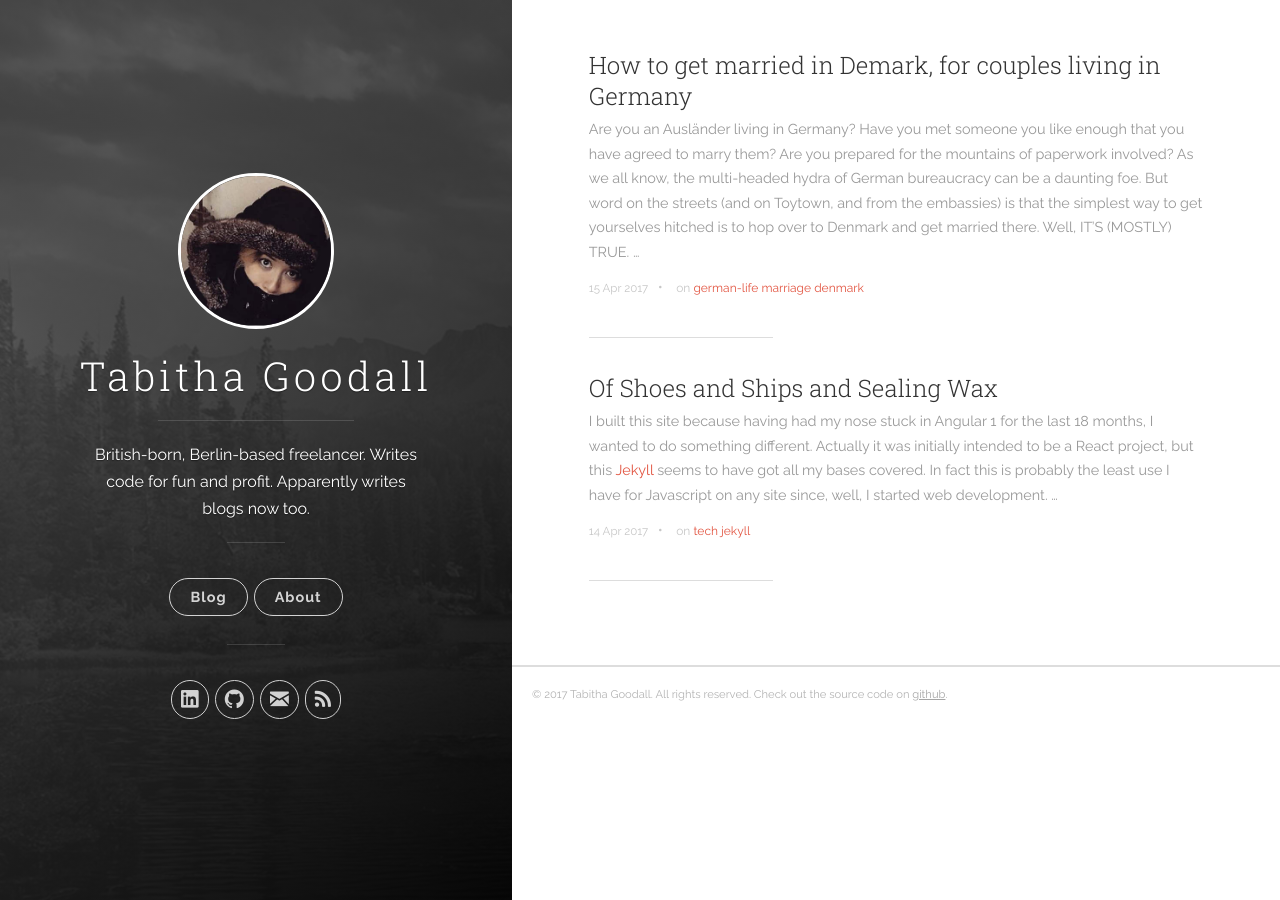
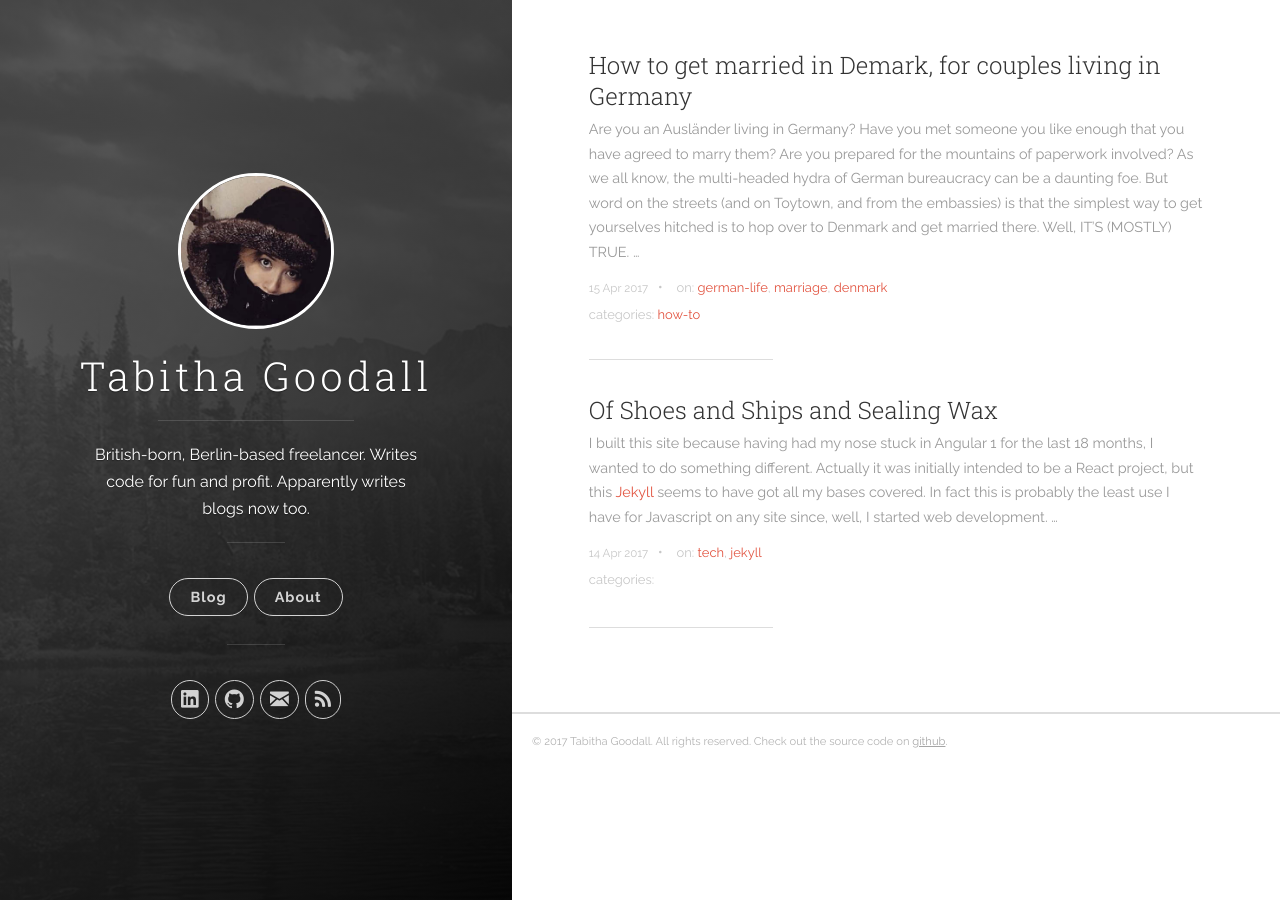
Before and after one commit to twitchett/twitchett.github.io, a Jekyll site: the page built from index.html, in a window 1280 px wide. Built offline with Jekyll 4.4.1, drawn with Linux system fonts in a browser that asks for light colours; nearby versions of some CDN libraries; the list of posts is cut into pages by our own code.

Commit message:
latest changes

```diff
--- a/_config.yml
+++ b/_config.yml
@@ -5,6 +5,7 @@ description: >
   Apparently writes blogs now too.
 baseurl: "" # the subpath of your site, e.g. /blog
 url: "" # the base hostname & protocol for your site, e.g. http://example.com
+google_analytics: UA-97440732-1
 
 author:
   name: 'Tabitha Goodall'
--- /dev/null
+++ b/_includes/categorieslist.html
@@ -0,0 +1 @@
+<span class="post-meta__categories">categories: {% for cat in post.categories %}<a href="{{ site.baseurl }}/categories/#{{ cat }}">{{ cat }}</a>{% if forloop.last != true %}, {% endif %}{% endfor %}</span>
--- a/_includes/header.html
+++ b/_includes/header.html
@@ -17,6 +17,8 @@
 
         <hr class="panel-cover__divider panel-cover__divider--secondary">
 
+        <div class="navigation-wrapper">
+
           <nav class="cover-navigation cover-navigation--primary">
             <ul class="navigation">
               <li class="navigation__item"><a href="{{ site.baseurl }}/#blog" title="it's a blog" class="blog-button">Blog</a></li>
@@ -27,7 +29,6 @@
 
           <hr class="panel-cover__divider panel-cover__divider--secondary">
 
-        <div class="navigation-wrapper">
 
           <nav class="cover-navigation navigation--social">
             <ul class="navigation">
--- /dev/null
+++ b/_includes/taglist.html
@@ -0,0 +1 @@
+<span class="post-meta__tags">on: {% for tag in post.tags %}<a href="{{ site.baseurl }}/tags/#{{ tag }}">{{ tag }}</a>{% if forloop.last != true %}, {% endif %}{% endfor %}</span>
--- a/css/custom.css
+++ b/css/custom.css
@@ -6,6 +6,8 @@
 /*
 * uno style overrides
 */
+
+/* ---- section: header ----- */
 
 .user-image {
     width: 150px;
@@ -20,3 +22,18 @@
 .navigation .navigation__item:last-child {
     margin-right: 0;
 }
+
+/* ---- section: posts ----- */
+
+.post-list__meta span {
+    font-size: 0.9em;
+}
+
+/*
+* Responsive styles
+*/
+@media all and (max-width: 960px) {
+    .cover-navigation--primary .navigation .navigation__item {
+        width: 30%;
+    }
+}
--- a/index.html
+++ b/index.html
@@ -7,9 +7,20 @@ layout: default
   <ol class="post-list">
     {% for post in paginator.posts %}
       <li>
-        <h2 class="post-list__post-title post-title"><a href="{{ site.baseurl }}{{ post.url }}" title="{{ post.title }}">{{ post.title }}</a></h2>
-        <p class="excerpt">{{ post.excerpt | remove: '<p>' | remove: '</p>' }}&hellip;</p>
-        <div class="post-list__meta"><time datetime="{{ post.date | date: "%-d %b %Y" }}" class="post-list__meta--date date">{{ post.date | date: "%-d %b %Y" }}</time> &#8226; <span class="post-meta__tags">on {% for tag in post.tags %}<a href="{{ site.baseurl }}/tags/#{{ tag }}">{{ tag }}</a> {% endfor %}</span></div>
+        <h2 class="post-list__post-title post-title">
+          <a href="{{ site.baseurl }}{{ post.url }}" title="{{ post.title }}">{{ post.title }}</a>
+        </h2>
+        <p class="excerpt">
+          {{ post.excerpt | remove: '<p>' | remove: '</p>' }}&hellip;
+        </p>
+        <div class="post-list__meta">
+          <time datetime="{{ post.date | date: "%-d %b %Y" }}" class="post-list__meta--date date">{{ post.date | date: "%-d %b %Y" }}</time> &#8226;
+          {% if post.tags != '' %}
+            {% include taglist.html %}
+          {% endif %}
+          {% if post.categories != %}
+            <p>{% include categorieslist.html %}</p>
+          {% endif %}
         <hr class="post-list__divider">
       </li>
     {% endfor %}
```
Also changed, not shown: 1 other file. Lines whose indentation alone changed are shown as unchanged.
